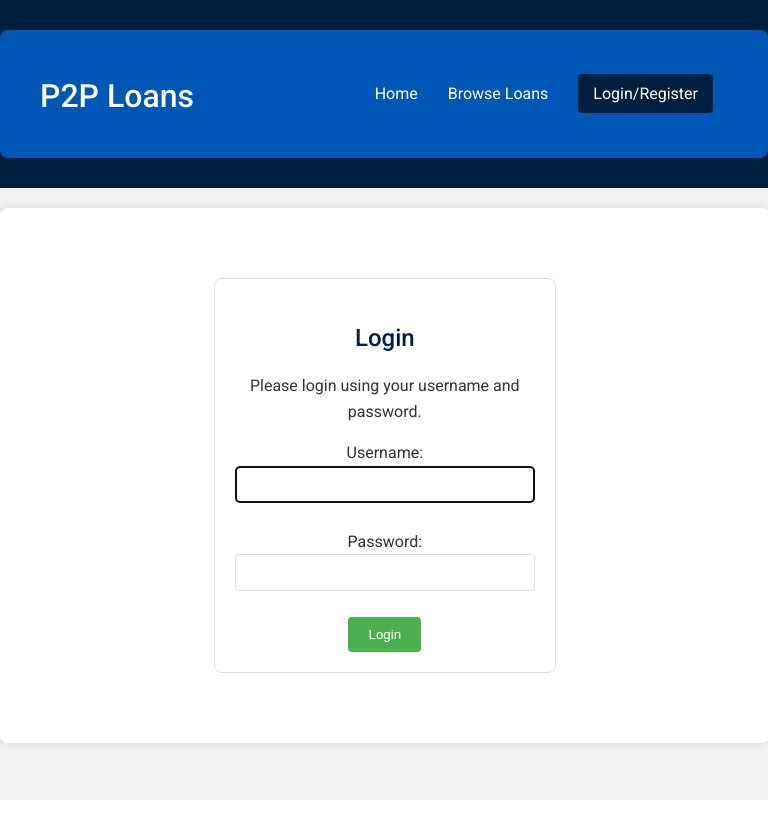
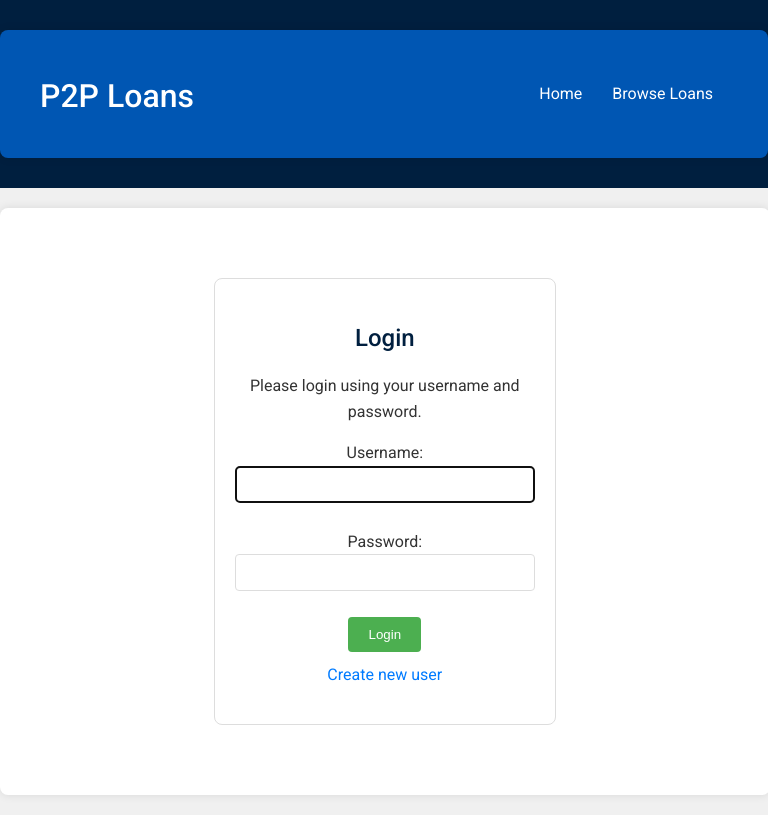
Before and after one commit to emagero0/classproject, a Django app: page /login/ in a window 768 px wide. Run offline with Django 5.2, Linux system fonts and the light colour scheme.

Commit message:
Final work

```diff
--- a/loans/forms.py
+++ b/loans/forms.py
@@ -129,3 +129,7 @@ class EditProfileForm(forms.ModelForm):
 #Form for updating loan status
 class LoanStatusUpdateForm(forms.Form):
     status = forms.ChoiceField(choices=LoanStatus.choices, widget=forms.Select(attrs={'class':'form-control'}))
+
+#Form for displaying profile
+class ProfileForm(forms.Form):
+  pass
--- a/loans/templates/loans/home.html
+++ b/loans/templates/loans/home.html
@@ -12,7 +12,7 @@
                 {% endif %}
                   <a href="{% url 'loans:loan_list' %}" class="browse-button">Browse Loan Requests</a>
                {% if user.is_authenticated %}
-                 <a href="{% url 'loans:loan_list' %}" class="transaction-button">My Dashboard</a>
+                 <a href="{% url 'loans:profile' %}" class="transaction-button">My Dashboard</a>
                 {% endif %}
             </div>
         </section>
--- a/loans/templates/loans/registrations/login.html
+++ b/loans/templates/loans/registrations/login.html
@@ -32,6 +32,11 @@
     .container-login button:hover {
         background-color: #45a049;
     }
+    .container-login .register-link {
+            display: block;
+            margin-top: 10px;
+            text-align: center;
+        }
 </style>
 <div class="container-login">
 <h2>Login</h2>
@@ -41,5 +46,8 @@
     {{ form.as_p }}
     <button type="submit">Login</button>
 </form>
+    <p class="register-link">
+        <a href="{% url 'loans:register' %}">Create new user</a>
+    </p>
 </div>
 {% endblock %}
--- a/loans/urls.py
+++ b/loans/urls.py
@@ -20,5 +20,6 @@ urlpatterns = [
     path('review/<int:user_id>/', views.submit_review_view, name='submit_review'),
     path('register/', views.register_view, name='register'),
     path('borrower-dashboard/', views.borrower_dashboard, name='borrower_dashboard'),
-    path('profile/', views.edit_profile_view, name='edit_profile'),
+    path('profile/', views.profile_view, name='profile'), # User Profile page
+    path('edit-profile/', views.edit_profile_view, name='edit_profile'),
 ]
--- a/loans/views.py
+++ b/loans/views.py
@@ -3,7 +3,7 @@ from django.http import HttpResponse, JsonResponse
 from django.contrib.auth.decorators import login_required
 from django.contrib.auth import login as auth_login, authenticate, logout
 from .models import LoanApplication, Loan, Transaction, Review, LoanStatus, User, ChatMessage
-from .forms import ApplicationForm, LoanForm, TransactionForm, ReviewForm, UserRegistrationForm, EditProfileForm, LoanStatusUpdateForm
+from .forms import ApplicationForm, LoanForm, TransactionForm, ReviewForm, UserRegistrationForm, EditProfileForm, LoanStatusUpdateForm, ProfileForm
 from django.contrib.auth.forms import AuthenticationForm
 from django.db.models import Sum
 
@@ -204,6 +204,11 @@ def edit_profile_view(request):
     form = EditProfileForm(instance=request.user)
     return render(request, 'loans/edit_profile.html', {'form': form})
 
+@login_required
+def profile_view(request):
+    form = ProfileForm()
+    return render(request, 'loans/profile.html', {'form': form})
+
 
 @login_required
 def loan_list(request):
--- a/moneylending_platform/templates/basic_generic.html
+++ b/moneylending_platform/templates/basic_generic.html
@@ -13,21 +13,23 @@
         <div class="container header-container">
             <h1><a href="{% url 'loans:home' %}" style="color:white; margin-left: 0">P2P Loans</a></h1>
             <nav class="navigation-right">
-                <ul>
+                 <div class="menu-toggle" onclick="toggleMenu()">☰</div>
+                <ul id="main-menu" class="desktop-menu">
                     <li><a href="{% url 'loans:home' %}">Home</a></li>
                     <li><a href="{% url 'loans:loan_list' %}">Browse Loans</a></li>
                     {% if user.is_authenticated %}
                         <li><a href="{% url 'loans:loan_application' %}">Apply for Loan</a></li>
-                        <li><a href="{% url 'loans:loan_list' %}">My Dashboard</a></li>
-                        <li class="dropdown">
+                        <li><a href="{% url 'loans:profile' %}">My Dashboard</a></li>
+                        <li class="dropdown desktop-dropdown">
                             <a href="javascript:void(0)" class="dropbtn">{{ user.username }}</a>
                             <div class="dropdown-content">
                                 <a href="{% url 'loans:edit_profile' %}">Edit Profile</a>
                                 <a href="{% url 'loans:logout' %}">Logout</a>
                             </div>
                         </li>
+
                     {% else %}
-                        <li class="auth-dropdown">
+                        <li class="auth-dropdown mobile-dropdown">
                              <a href="javascript:void(0)" class="authbtn">Login/Register</a>
                             <div class="auth-dropdown-content">
                                 <a href="{% url 'loans:login' %}">Login</a>
--- a/static/css/style.css
+++ b/static/css/style.css
@@ -116,7 +116,7 @@ header .navigation-right ul li a:hover {
 .dropdown-content {
     display: none;
     position: absolute;
-    background-color: white;
+    background-color:#007BFF;
     min-width: 160px;
     box-shadow: 0px 8px 16px 0px rgba(0,0,0,0.2);
     z-index: 1;
@@ -131,7 +131,7 @@ header .navigation-right ul li a:hover {
 .auth-dropdown-content {
     display: none;
     position: absolute;
-    background-color: white;
+    background-color:#007BFF;
     min-width: 160px;
     box-shadow: 0px 8px 16px 0px rgba(0,0,0,0.2);
     z-index: 1;
@@ -244,6 +244,30 @@ form button:hover {
         display: block;
         margin: 10px 0;
     }
+    .menu-toggle {
+    display: flex;
+    cursor: pointer;
+    font-size: 24px;
+    margin-right: 10px;
+  }
+    #main-menu {
+      display: none !important;
+        position: absolute;
+        top: 100%;
+        right: 0;
+        background-color: #001f3f;
+        padding: 10px;
+        border: 1px solid #ddd;
+        border-radius: 4px;
+        z-index: 100;
+    }
+    .mobile-dropdown{
+         display: inline-block;
+     }
+     .desktop-dropdown {
+         display: none !important;
+     }
+
 }
 
 /* Tablet */
@@ -252,6 +276,28 @@ form button:hover {
         width: 80%;
     }
 }
+
+ @media (min-width: 768px) {
+    .menu-toggle {
+        display: none;
+    }
+    #main-menu {
+      display: flex !important;
+        position: static;
+
+        background-color: inherit;
+        padding: 0;
+        border: none;
+        border-radius: 0;
+    }
+     .mobile-dropdown{
+         display: none;
+     }
+     .desktop-dropdown {
+          display: inline-block;
+      }
+ }
+
 
 /* Loading Circle */
 .loader {
```
Also changed, not shown: db.sqlite3.
